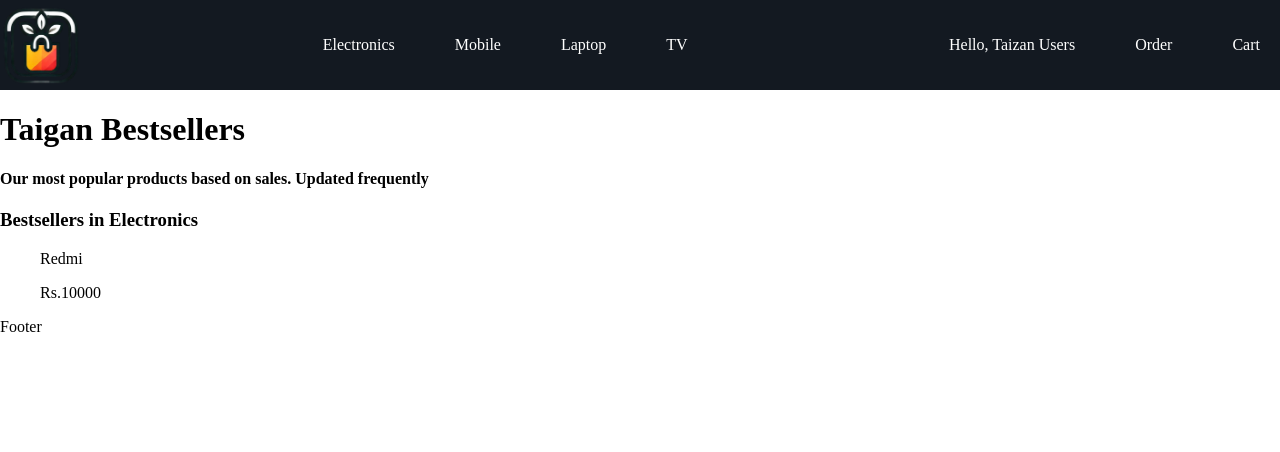
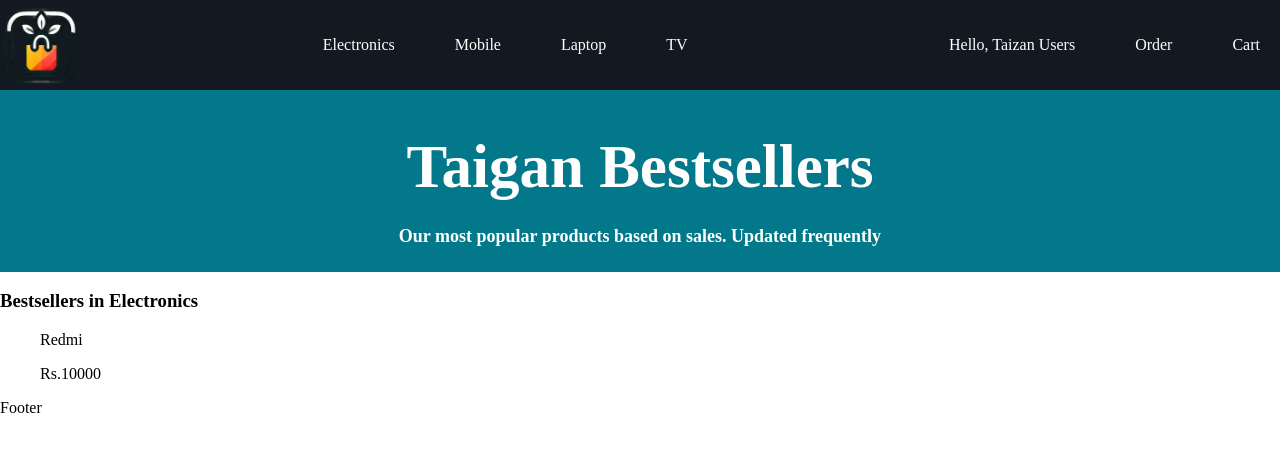
Before and after one commit to droidbg/Taizan, a React (Vite) app: page / in a window 1280 px wide. Shown: the top 452 px of the page. Built offline with nearby package versions, Linux system fonts and the light colour scheme.

Commit message:
Add. css for tagline

```diff
--- a/App.css
+++ b/App.css
@@ -31,3 +31,18 @@ body {
 }
 /* #ff6101 amazon icon */
 /* #03788a  bg*/
+
+.bestseller-heading {
+  background-color: #03788a;
+  color: white;
+  padding: 1px;
+
+  text-align: center;
+}
+h1 {
+  font-size: 61px;
+  margin-bottom: 10px;
+}
+h4 {
+  font-size: 18px;
+}
--- a/src/components/Body.js
+++ b/src/components/Body.js
@@ -2,7 +2,7 @@ import BestSeller from "../pages/BestSeller";
 
 const Body = () => {
   return (
-    <div className="body">
+    <div className="body-content">
       <BestSeller />
     </div>
   );
```
